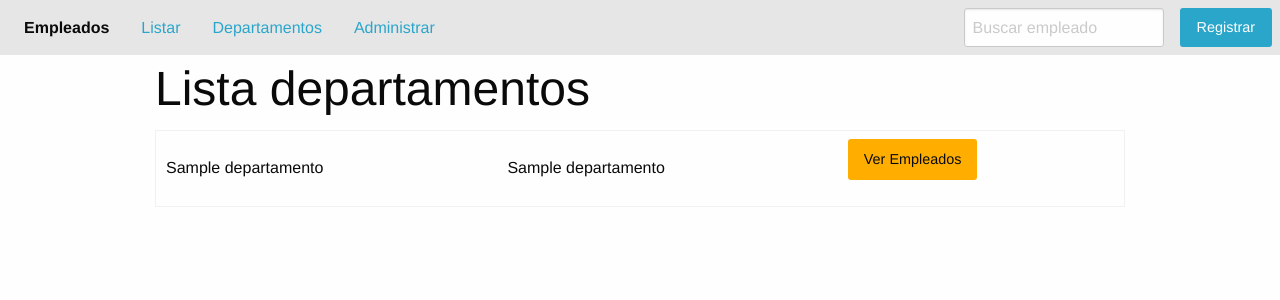
After one commit to yokarp/employee-django, a Django app: template templates/departamento/list.html in a window 1280 px wide. The commit adds this page. Shown: the top 300 px of the page. Run offline with Django 3.2, Linux system fonts and the light colour scheme; the template is opened without the code that fills it: most values are stand-ins (such as "Sample title", 1, 10 or a date in 2020); some libraries are stand-ins or nearby versions.

Commit message:
ListView

```diff
--- /dev/null
+++ b/templates/departamento/list.html
@@ -0,0 +1,21 @@
+{% extends "base.html" %} {% block title %} Lista departamentos {% endblock title %} {% block content %} {% include "includes/header.html" %}
+
+<div class="grid-container">
+    <div class="grid-x">
+        <h1 class="cell">Lista departamentos</h1>
+        <div class="cell">
+            <table>
+                <tbody>
+                    {% for departamento in departamentos %}
+                    <tr>
+                        <td>{{ departamento.name }}</td>
+                        <td>{{ departamento.shot_name }}</td>
+                        <td><a class="button warning" href="#">Ver Empleados</a></td>
+                    </tr>
+                    {% endfor %}
+                </tbody>
+            </table>
+        </div>
+    </div>
+</div>
+{% endblock content %}
--- a/templates/includes/header.html
+++ b/templates/includes/header.html
@@ -5,7 +5,7 @@
             <li>
                 <a href="{% url 'persona_app:empleado_all' %}">Listar</a>
             </li>
-            <li><a href="#">Departamentos</a></li>
+            <li><a href="{% url 'departamento_app:departamento_list' %}">Departamentos</a></li>
             <li><a href="#">Administrar</a></li>
         </ul>
     </div>
```
Also changed, not shown: applications/departamento/urls.py (+12 -1 lines), applications/departamento/views.py (+8 -0 lines).
